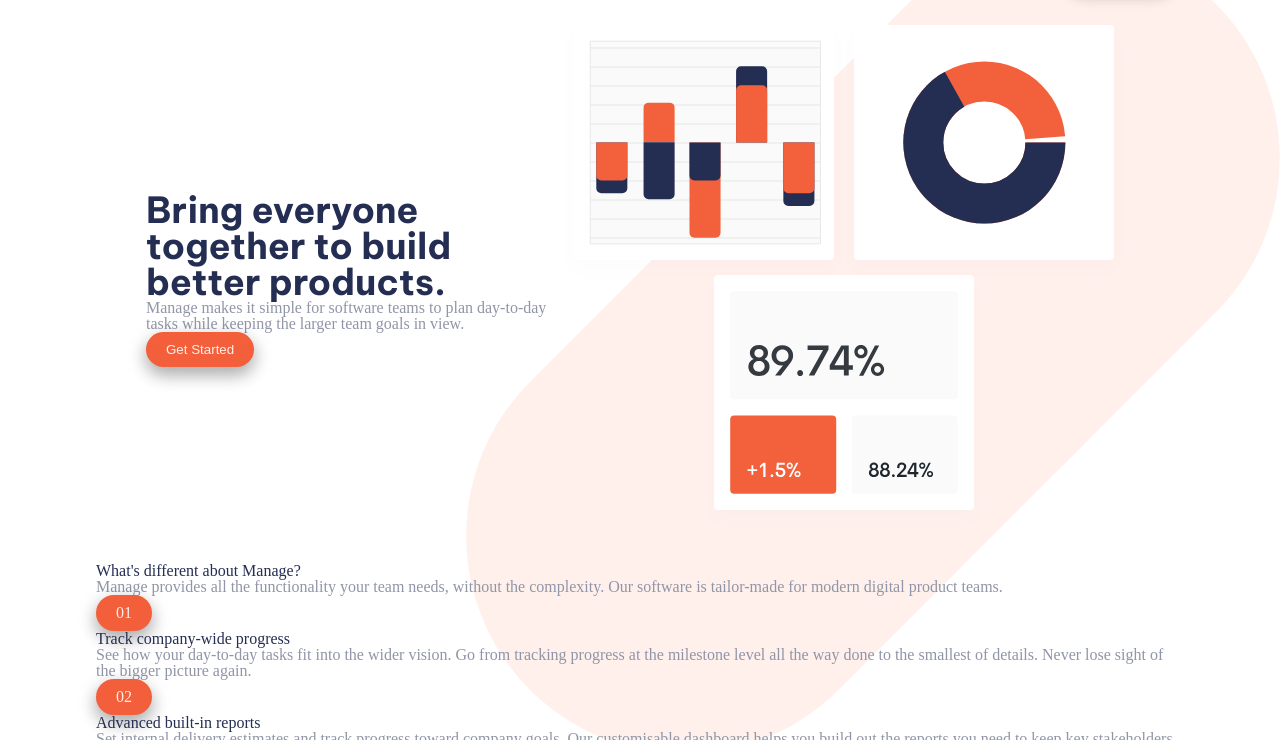
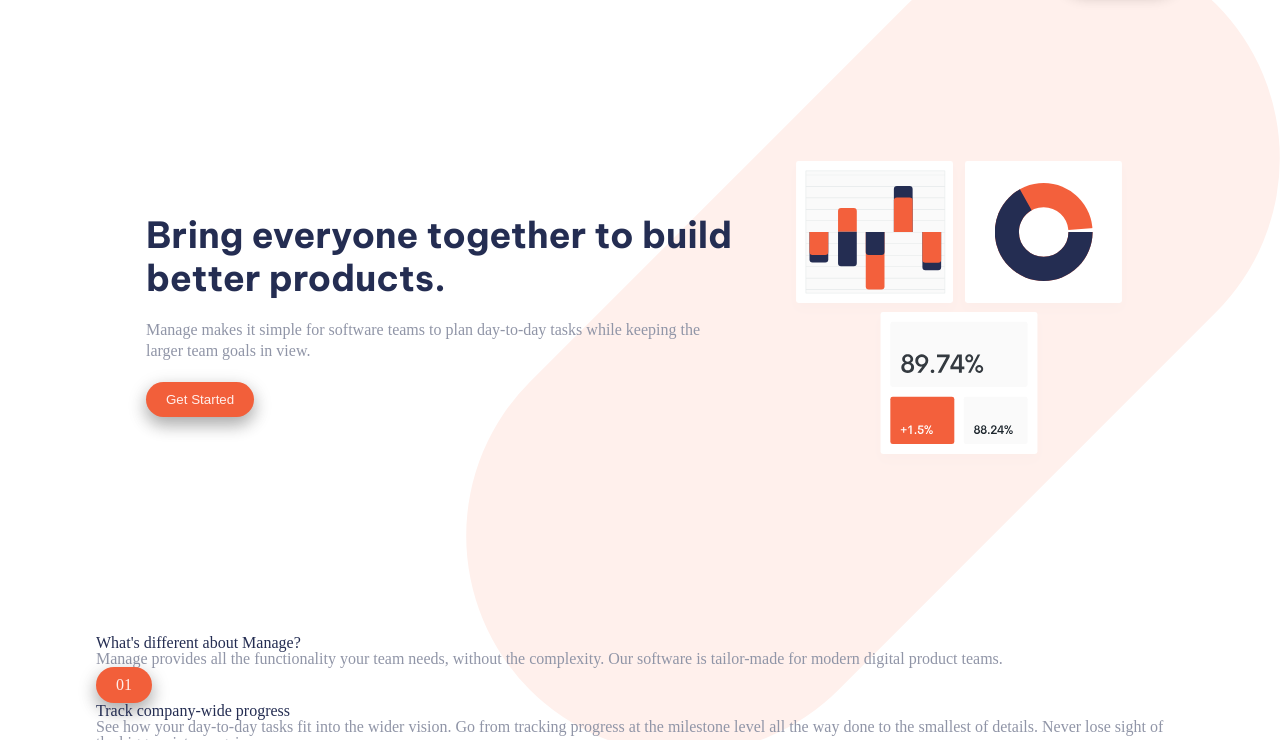
Before and after one commit to cfofana/manage-landing-page-master, a plain HTML site: page index.html in a window 1280 px wide. Shown: the part 60-800 px from the top of the page. Drawn offline with Linux system fonts and the light colour scheme.

Commit message:
Style modifications

```diff
--- a/style.css
+++ b/style.css
@@ -90,7 +90,6 @@ body {
 	justify-content:space-between;
 	align-items: center;
 	padding: 10px;
-	outline: 2px solid black;
 }
 .main-nav.logo-img {
 
@@ -111,6 +110,9 @@ body {
 .nav-menu ul a:hover {
 	color : var(--dark-grayish-blue);
 }
+.space-between-sections {
+	margin-bottom : 100px;
+}
 .call-to-action-button {
 	background-color:var(--bright-red);
 	color: var(--very-pale-red);
@@ -128,17 +130,33 @@ body {
 }
 .hero {
 	padding: 20px 50px;
-	/* height: 70vh; */
+	height: 75vh;
 	display: flex;
 	justify-content: center;
 	align-items: center;
 	flex-direction:row;
+	/* outline : 2px solid black; */
 }
 .hero h1 {
 	font-size: 36px;
+	margin-bottom : 20px;
+	line-height: 1.2em;
 }
 .hero p {
 	color : var(--dark-grayish-blue);
+	margin-bottom : 20px;
+	line-height: 1.3em;
+
+}
+.attention-words {
+	/* outline : 2px solid black; */
+	margin-right : 50px;
+}
+.stats-image {
+	/* outline : 2px solid black; */
+}
+.stats-image img {
+	width: 350px;
 }
 .what-is-different p {
 	color : var(--dark-grayish-blue);
```
